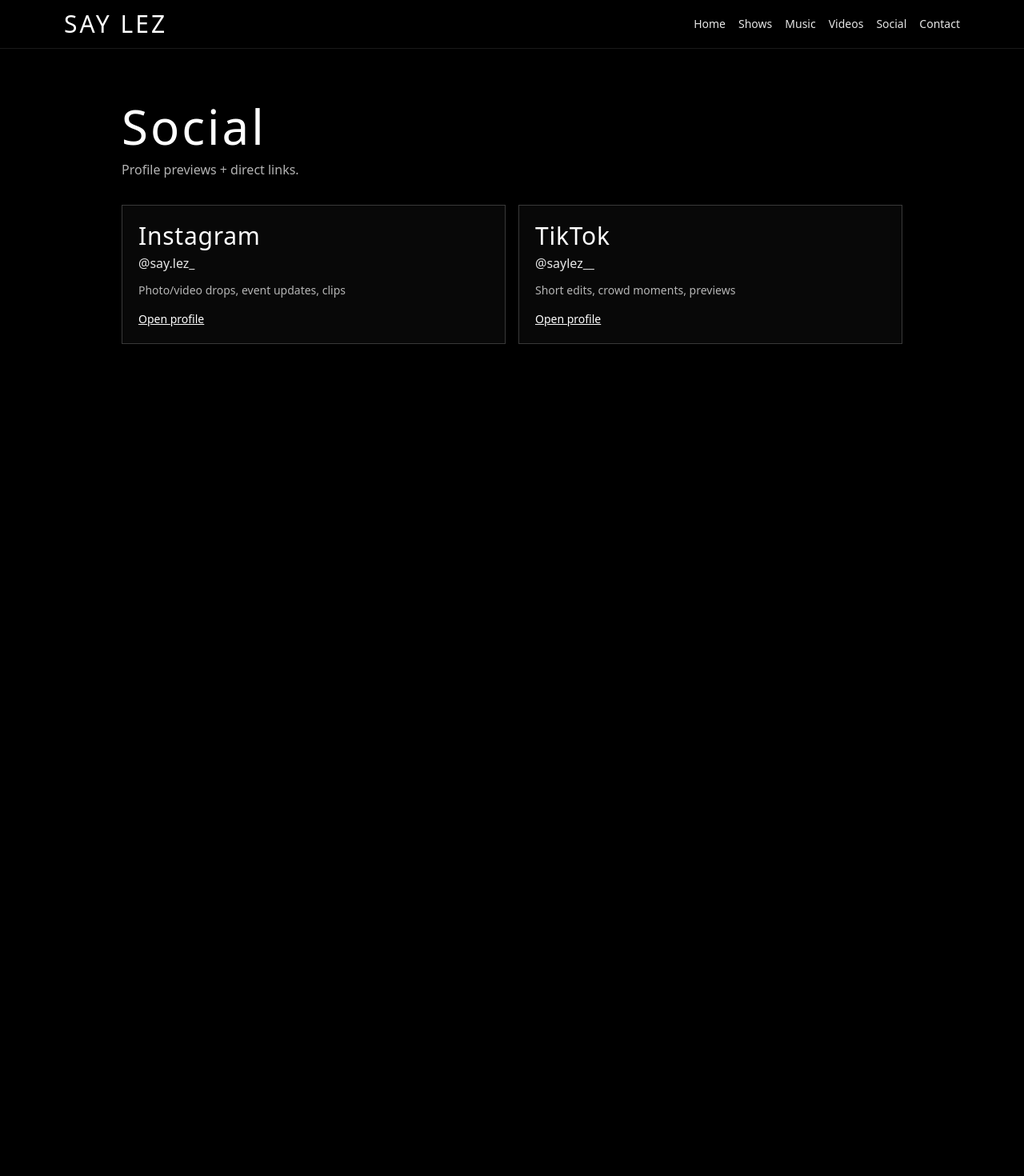
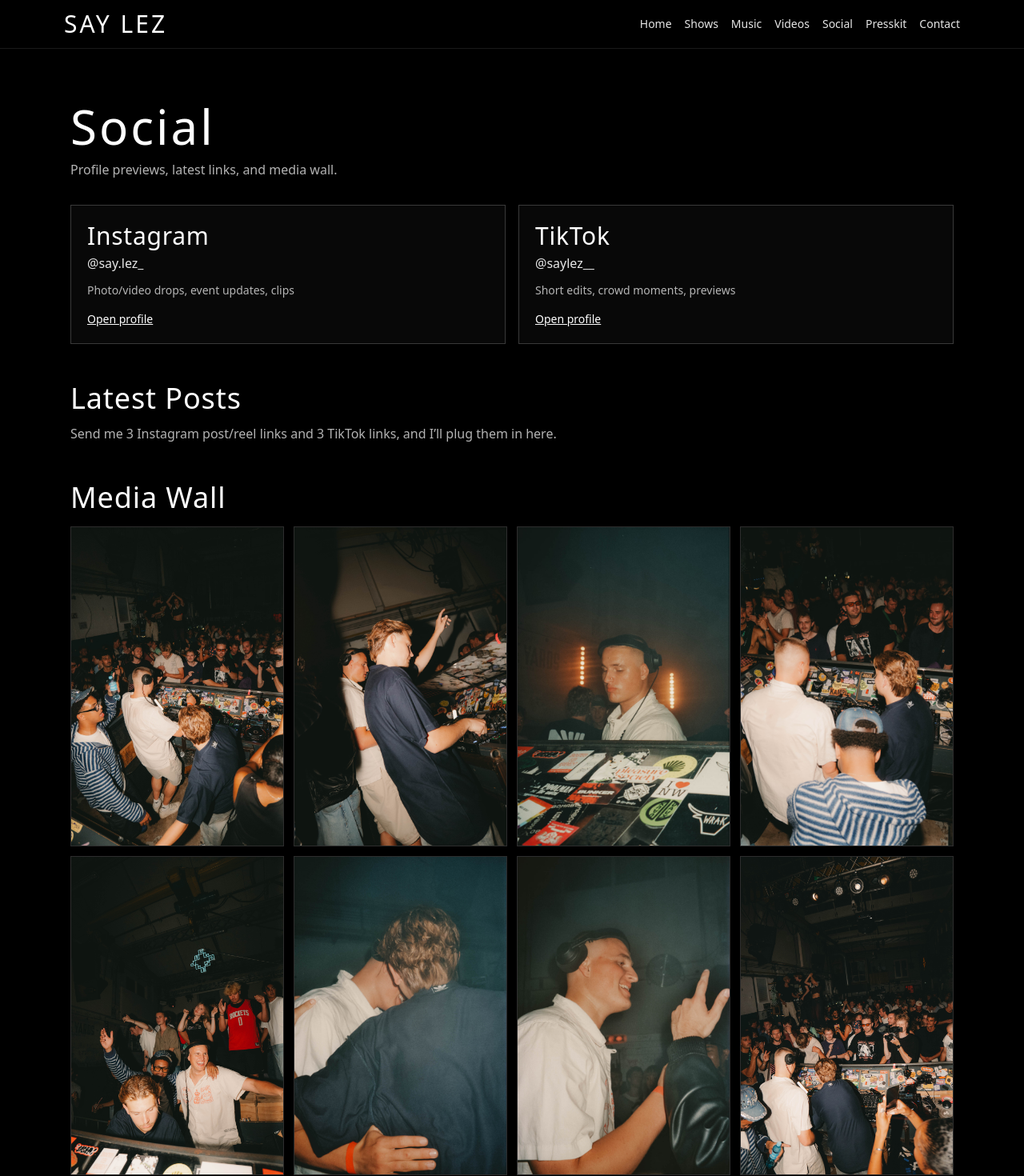
Before and after one commit to SayLezWebsite/dj-website, a Next.js app: page /social in a window 1280 px wide. Shown: the top 1470 px of the page at 80% size. Before the commit the page ends 800 px from the top, so only its background shows below. Built offline with nearby package versions, Linux system fonts and the light colour scheme.

Commit message:
Add presskit nav + social wall updates

```diff
--- a/src/app/layout.tsx
+++ b/src/app/layout.tsx
@@ -38,6 +38,7 @@ export default function RootLayout({
               <Link href="/music">Music</Link>
               <Link href="/videos">Videos</Link>
               <Link href="/social">Social</Link>
+              <Link href="/presskit">Presskit</Link>
               <Link href="/contact">Contact</Link>
             </div>
           </nav>
--- a/src/app/social/page.tsx
+++ b/src/app/social/page.tsx
@@ -1,3 +1,7 @@
+import Image from "next/image";
+import fs from "node:fs/promises";
+import path from "node:path";
+
 const socials = [
   {
     name: "Instagram",
@@ -13,13 +17,39 @@ const socials = [
   },
 ];
 
-export default function SocialPage() {
+// Paste direct post/reel links here for latest embeds-style cards.
+const latestInstagramPosts = [
+  "",
+  "",
+  "",
+];
+
+const latestTikTokPosts = [
+  "",
+  "",
+  "",
+];
+
+async function getPhotoWall() {
+  const photosDir = path.join(process.cwd(), "public", "photos");
+  const files = await fs.readdir(photosDir).catch(() => []);
+  return files
+    .filter((file) => /\.(jpg|jpeg|png|webp)$/i.test(file))
+    .sort((a, b) => a.localeCompare(b, undefined, { numeric: true }))
+    .slice(-12)
+    .reverse()
+    .map((file) => `/photos/${file}`);
+}
+
+export default async function SocialPage() {
+  const photoWall = await getPhotoWall();
+  const igLinks = latestInstagramPosts.filter(Boolean);
+  const tiktokLinks = latestTikTokPosts.filter(Boolean);
+
   return (
-    <section className="mx-auto max-w-5xl px-6 py-16">
+    <section className="mx-auto max-w-6xl px-6 py-16">
       <h1 className="font-[var(--font-bebas)] text-6xl tracking-wider">Social</h1>
-      <p className="mt-3 font-[var(--font-inter)] text-white/70">
-        Profile previews + direct links.
-      </p>
+      <p className="mt-3 font-[var(--font-inter)] text-white/70">Profile previews, latest links, and media wall.</p>
 
       <div className="mt-8 grid gap-4 md:grid-cols-2">
         {socials.map((social) => (
@@ -37,6 +67,43 @@ export default function SocialPage() {
           </a>
         ))}
       </div>
+
+      <div className="mt-12">
+        <h2 className="font-[var(--font-bebas)] text-4xl tracking-wide">Latest Posts</h2>
+        {igLinks.length === 0 && tiktokLinks.length === 0 ? (
+          <p className="mt-3 font-[var(--font-inter)] text-white/70">
+            Send me 3 Instagram post/reel links and 3 TikTok links, and I’ll plug them in here.
+          </p>
+        ) : (
+          <div className="mt-4 grid gap-4 md:grid-cols-2">
+            {igLinks.map((url) => (
+              <a key={url} href={url} target="_blank" rel="noreferrer" className="border border-white/20 p-4 font-[var(--font-inter)] hover:border-white">
+                Instagram post ↗
+              </a>
+            ))}
+            {tiktokLinks.map((url) => (
+              <a key={url} href={url} target="_blank" rel="noreferrer" className="border border-white/20 p-4 font-[var(--font-inter)] hover:border-white">
+                TikTok post ↗
+              </a>
+            ))}
+          </div>
+        )}
+      </div>
+
+      <div className="mt-12">
+        <h2 className="font-[var(--font-bebas)] text-4xl tracking-wide">Media Wall</h2>
+        <div className="mt-4 grid gap-3 sm:grid-cols-2 lg:grid-cols-4">
+          {photoWall.map((src, i) => (
+            <div key={src} className="overflow-hidden border border-white/15 bg-white/[0.03]">
+              <Image src={src} alt={`Social wall ${i + 1}`} width={900} height={1200} className="h-full w-full object-cover" />
+            </div>
+          ))}
+        </div>
+      </div>
+
+      <div className="mt-10 border border-white/20 bg-white/[0.03] p-5 font-[var(--font-inter)] text-white/80">
+        Auto-updating feed is possible next with API integration (Instagram Graph + TikTok source). I can set that up after we lock your preferred hosting approach.
+      </div>
     </section>
   );
 }
```
